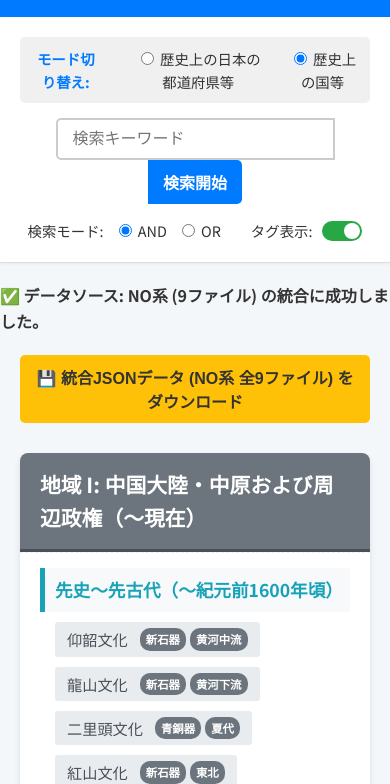
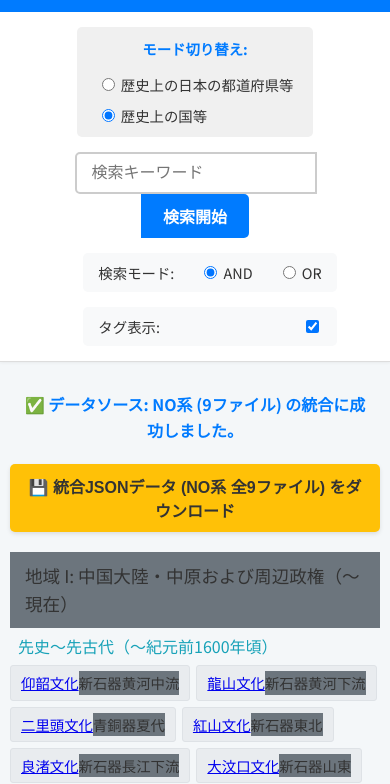
Before and after one commit to tanuki276/Quick-Quiz, a plain HTML site: page index.html in a window 390 px wide. Shown: the part 125-909 px from the top of the page. Drawn offline with Linux system fonts and the light colour scheme.

Commit message:
style.css の更新

```diff
--- a/style.css
+++ b/style.css
@@ -1,3 +1,6 @@
+/* ========================================================= */
+/* 1. ベースレイアウト */
+/* ========================================================= */
 body {
     font-family: 'Noto Sans JP', sans-serif;
     background-color: #f4f7f9;
@@ -5,12 +8,13 @@ body {
     margin: 0;
     padding: 0;
     line-height: 1.6;
+    min-height: 100vh; /* 最小高さを確保 */
 }
 
 header {
     background-color: #007bff;
     color: white;
-    padding: 20px;
+    padding: 20px 10px; /* パディングを調整 */
     text-align: center;
     box-shadow: 0 2px 4px rgba(0, 0, 0, 0.1);
 }
@@ -26,15 +30,22 @@ header p {
     opacity: 0.9;
 }
 
+/* ========================================================= */
+/* 2. コントロールパネル (#controls-container) */
+/* ========================================================= */
 #controls-container {
-    padding: 20px;
+    padding: 20px 10px;
     text-align: center;
     background-color: #fff;
     border-bottom: 1px solid #ddd;
     box-shadow: 0 1px 3px rgba(0, 0, 0, 0.05);
     margin-bottom: 20px;
+    display: flex; /* ★修正: フレックスボックスで配置を制御 */
+    flex-direction: column;
+    align-items: center;
 }
 
+/* データモードコンテナ (Mo/no ラジオボタン) */
 #data-mode-container {
     margin-bottom: 15px;
     padding: 10px;
@@ -42,36 +53,86 @@ header p {
     border-radius: 5px;
     font-size: 0.9em;
     display: flex;
+    /* ★修正: 小画面では縦に折り返す */
+    flex-wrap: wrap;
     justify-content: center;
     align-items: center;
-    gap: 20px;
+    gap: 15px; /* ギャップを調整 */
+    max-width: 100%; /* 最大幅を確保 */
 }
 
 #data-mode-container span {
     font-weight: 700;
-    margin-right: 10px;
     color: #007bff;
 }
 
+/* 検索エリアの統一配置 */
+#search-input,
+#search-button {
+    vertical-align: middle;
+}
+
+#search-input {
+    padding: 10px 15px;
+    width: 60%; /* ★修正: 幅を調整 */
+    max-width: 400px;
+    border: 2px solid #ccc;
+    border-radius: 5px 0 0 5px;
+    font-size: 1em;
+    transition: border-color 0.3s;
+    box-sizing: border-box; /* ★重要: ボックスサイジングの統一 */
+}
+
+#search-button {
+    padding: 10px 15px;
+    background-color: #007bff;
+    color: white;
+    border: none;
+    border-radius: 0 5px 5px 0;
+    cursor: pointer;
+    font-size: 1em;
+    font-weight: 700;
+    transition: background-color 0.3s;
+}
+
+/* 検索オプションコンテナ */
 #search-options-container {
     display: flex;
+    /* ★修正: 小画面では縦に折り返す */
+    flex-wrap: wrap;
     justify-content: center;
     align-items: center;
-    gap: 30px;
+    gap: 20px; /* ギャップを調整 */
     margin-top: 15px;
     font-size: 0.9em;
 }
 
-#search-mode-container {
+#search-mode-container,
+#tag-toggle-container {
      display: flex;
      align-items: center;
      gap: 10px;
+     padding: 5px 10px;
+     border-radius: 5px;
+     background-color: #f8f9fa;
+}
+
+
+/* ========================================================= */
+/* 3. メッセージとダウンロードエリア */
+/* ========================================================= */
+#status-message {
+    max-width: 1200px;
+    margin: 0 auto 10px auto;
+    padding: 10px 20px;
+    text-align: center;
+    color: #007bff; /* ★追加: 色を設定 */
 }
 
 #download-container {
     max-width: 1200px;
     margin: 0 auto 20px auto;
-    padding: 10px 20px;
+    padding: 0 20px; /* 左右パディングを維持 */
     text-align: right;
 }
 
@@ -85,212 +146,145 @@ header p {
     font-size: 1em;
     font-weight: 700;
     transition: background-color 0.3s;
-}
-
-#download-button:hover {
-    background-color: #e0a800;
-}
-
-
-#search-input {
-    padding: 10px 15px;
-    width: 70%;
-    max-width: 400px;
-    border: 2px solid #ccc;
-    border-radius: 5px 0 0 5px;
-    font-size: 1em;
-    transition: border-color 0.3s;
-    vertical-align: middle;
-}
-
-#search-input:focus {
-    border-color: #007bff;
-    outline: none;
-}
-
-#search-button {
-    padding: 10px 15px;
-    background-color: #007bff;
-    color: white;
-    border: none;
-    border-radius: 0 5px 5px 0;
-    cursor: pointer;
-    font-size: 1em;
-    font-weight: 700;
-    transition: background-color 0.3s;
-    vertical-align: middle;
-}
-
-#search-button:hover {
-    background-color: #0056b3;
-}
-
-#history-list-container {
-    max-width: 1200px;
-    margin: 0 auto;
-    padding: 0 20px;
+    box-shadow: 0 2px 4px rgba(0, 0, 0, 0.1);
 }
 
 .loading-message,
 .error-message,
 .no-results-message {
+    /* ... (変更なし) ... */
     text-align: center;
     padding: 40px;
     font-size: 1.2em;
     color: #555;
 }
 
-.error-message {
-    color: #d32f2f;
-    background-color: #ffebee;
-    border: 1px solid #d32f2f;
-    border-radius: 8px;
-    margin-top: 20px;
-}
-
-.no-results-message {
-    color: #d32f2f;
-    font-weight: bold;
+/* ========================================================= */
+/* 4. データ表示エリア (#history-list-container) */
+/* ========================================================= */
+#history-list-container {
+    max-width: 1200px;
+    margin: 0 auto;
+    padding: 0 10px 40px 10px; /* 下部にパディングを追加 */
 }
 
 .region-card {
-    background-color: #fff;
-    border-radius: 8px;
-    box-shadow: 0 4px 6px rgba(0, 0, 0, 0.1);
-    margin-bottom: 30px;
-    overflow: hidden;
+    /* ... (変更なし) ... */
 }
 
 .region-header {
-    background-color: #6c757d;
-    color: white;
-    padding: 15px 20px;
-    font-size: 1.3em;
-    font-weight: 700;
-    border-bottom: 3px solid #495057;
-}
-
-.period-section {
-    padding: 15px 20px;
-    border-top: 1px dashed #eee;
+    /* ... (変更なし) ... */
 }
 
 .period-upper {
-    background-color: #f8f9fa;
-    color: #007bff;
-    font-size: 1.1em;
-    font-weight: 700;
-    padding: 8px 10px;
-    border-left: 5px solid #007bff;
-    margin-bottom: 10px;
+    /* ... (変更なし) ... */
 }
 
 .middle-entities-list {
     list-style-type: none;
-    padding-left: 15px;
+    padding-left: 0; /* ★修正: 左パディングを削除 */
     margin: 0;
     display: flex;
     flex-wrap: wrap;
-    gap: 10px;
+    gap: 8px; /* ギャップを少し縮小 */
 }
 
 .middle-entities-list li {
-    padding: 5px 12px;
+    padding: 5px 10px; /* パディングを調整 */
     background-color: #e9ecef;
     border-radius: 3px;
     font-size: 0.95em;
-    transition: background-color 0.2s;
     display: flex;
     align-items: center;
-}
-
-.middle-entities-list li:hover {
-    background-color: #dee2e6;
+    border: 1px solid #dee2e6; /* 境界線を追加 */
 }
 
 .middle-entities-list a {
-    text-decoration: none;
-    color: #495057;
-    font-weight: 400;
-    margin-right: 8px;
-}
-
-.middle-entities-list a:hover {
-    color: #333;
-    text-decoration: underline;
+    /* ... (変更なし) ... */
 }
 
 .entity-tag {
-    background-color: #007bff;
-    color: white;
-    padding: 2px 6px;
-    border-radius: 10px;
-    font-size: 0.75em;
-    font-weight: 700;
-    margin-left: 4px;
-    white-space: nowrap;
-    cursor: pointer;
+    /* ... (変更なし) ... */
 }
 
-.entity-tag:hover {
-    background-color: #0056b3;
+/* ========================================================= */
+/* 5. レスポンシブ対応 (モバイル向け) */
+/* ========================================================= */
+@media (max-width: 768px) {
+    header h1 {
+        font-size: 1.8em;
     }
 
-#tag-toggle-container {
-    display: flex;
-    align-items: center;
-    gap: 10px;
+    #controls-container {
+        padding: 15px;
     }
 
-.switch {
-    position: relative;
-    display: inline-block;
-    width: 40px;
-    height: 20px;
+    #data-mode-container {
+        flex-direction: column; /* ★モバイルでは縦並び */
+        gap: 8px;
+        align-items: flex-start;
+        padding: 10px 15px;
+        text-align: left;
     }
 
-.switch input {
-    opacity: 0;
-    width: 0;
-    height: 0;
+    #data-mode-container span {
+         width: 100%; /* 幅を占有 */
+         text-align: center;
+         margin-bottom: 5px;
     }
 
-.slider {
-    position: absolute;
-    cursor: pointer;
-    top: 0;
-    left: 0;
-    right: 0;
-    bottom: 0;
-    background-color: #ccc;
-    transition: .4s;
-    border-radius: 20px;
+    #data-mode-container label {
+         margin: 0 5px;
     }
 
-.slider:before {
-    position: absolute;
-    content: "";
-    height: 16px;
-    width: 16px;
-    left: 2px;
-    bottom: 2px;
-    background-color: white;
-    transition: .4s;
-    border-radius: 50%;
+    /* 検索バーを完全に占有させる */
+    #search-input {
+        width: calc(70% - 10px); /* 100%からボタン分を引く */
+        max-width: none;
+        margin-right: -1px; /* ボタンとくっつける */
     }
 
-input:checked + .slider {
-    background-color: #28a745;
+    #search-button {
+        width: 30%;
     }
 
-input:focus + .slider {
-    box-shadow: 0 0 1px #28a745;
+    /* 検索オプションを縦並びまたは折り返し */
+    #search-options-container {
+        flex-direction: column;
+        gap: 15px;
     }
 
-input:checked + .slider:before {
-    transform: translateX(20px);
+    #search-mode-container,
+    #tag-toggle-container {
+        width: 100%;
+        justify-content: space-between;
+        padding: 8px 15px;
     }
 
-#search-mode-container label {
-     cursor: pointer;
+    #download-container {
+        text-align: center;
+        padding: 0 10px;
     }
+
+    #download-button {
+         width: 100%;
+    }
+
+    .region-header {
+        font-size: 1.1em;
+        padding: 10px 15px;
+    }
+
+    .period-upper {
+        font-size: 1em;
+        padding: 6px 8px;
+    }
+
+    .middle-entities-list {
+        gap: 6px;
+    }
+
+    .middle-entities-list li {
+        font-size: 0.9em;
+    }
+}
```
Lines whose indentation alone changed are shown as unchanged.
